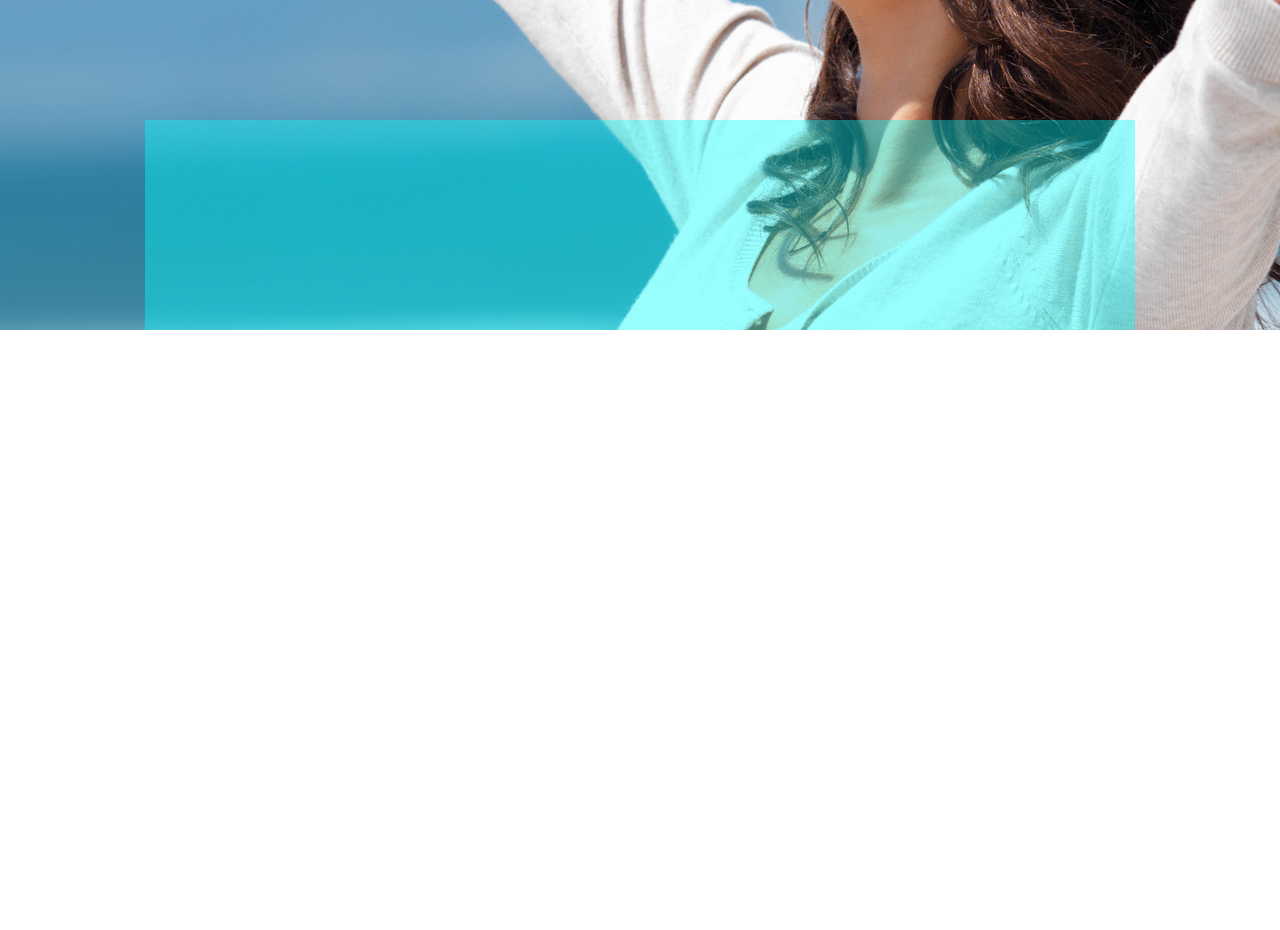
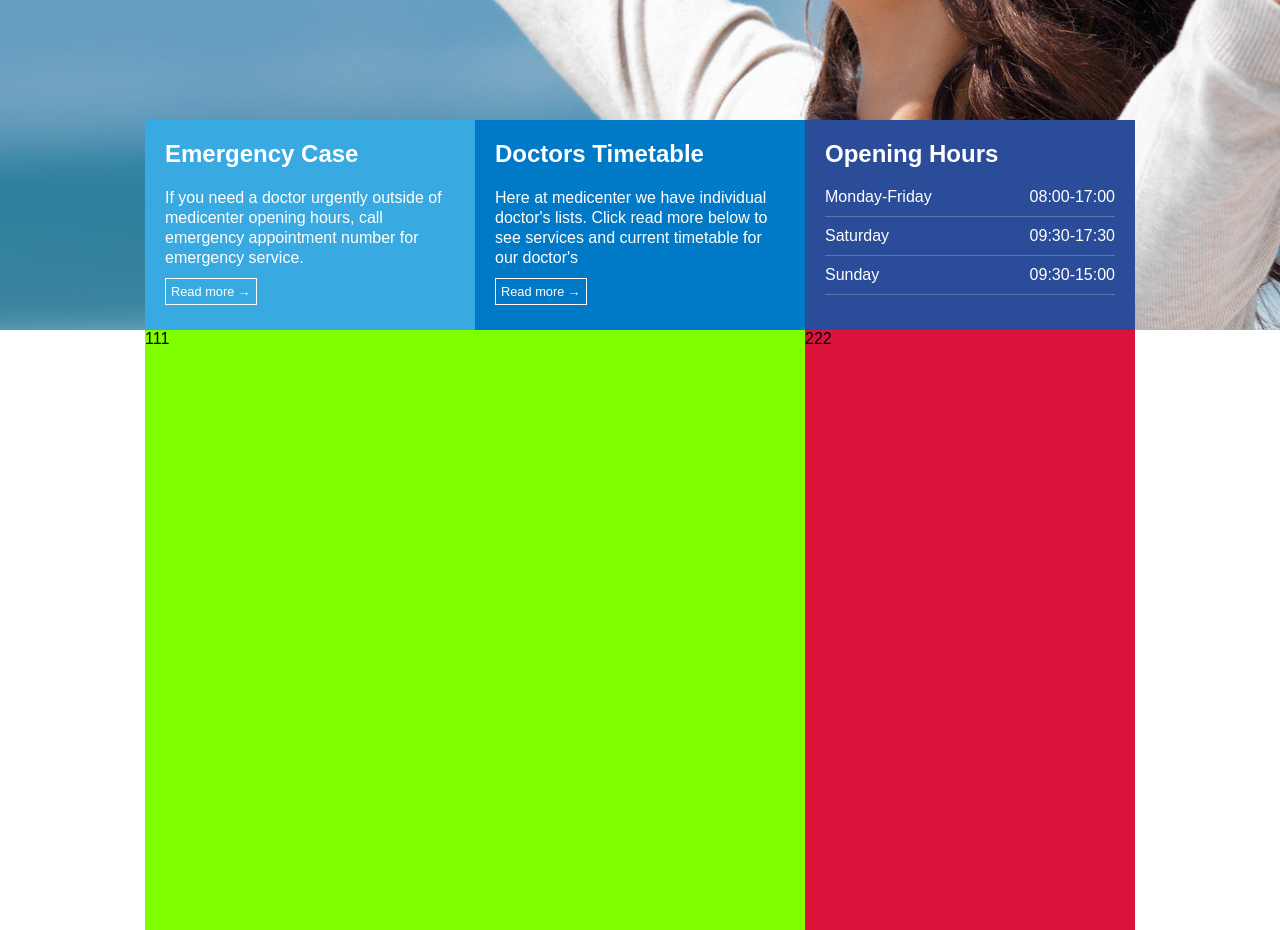
Before and after one commit to felipgs/html-css-b7, a plain HTML site: page desafios/desafio001-b/index.html in a window 1280 px wide. Shown: the part 460-1390 px from the top of the page. Before the commit the page ends 800 px from the top, so only its background shows below. Drawn offline with Linux system fonts and the light colour scheme.

Commit message:
att desafio001-b

```diff
--- a/desafios/desafio001-b/estilos/style.css
+++ b/desafios/desafio001-b/estilos/style.css
@@ -75,7 +75,7 @@ section.banner {
 }
 
 .banner-texto h1 {
-    font-size: 3em;
+    font-size: 4em;
     text-shadow: 1px 1px rgba(0, 0, 0, 0.61);
 }
 
@@ -86,6 +86,84 @@ section.banner {
 }
 
 .banner-blocos {
-    background-color: rgba(0, 255, 255, 0.397);
+    display: flex;
     height: 210px;
 }
+
+.bloco1, .bloco2, .bloco3 {
+    flex: 1;
+    color: white;
+    padding: 20px;
+
+}
+
+.bloco1 {
+    background-color: rgb(57, 170, 225);
+}
+.bloco2 {
+    background-color: rgb(0, 121, 199);
+}
+.bloco3 {
+    background-color: rgb(43, 76, 153);
+}
+
+.bloco1 h2, .bloco2 h2, .bloco3 h2 {
+    margin-bottom: 20px;
+}
+
+.bloco1 p, .bloco2 p {
+    line-height: 20px;
+}
+
+.banner-blocos  a {
+    font-size: 0.8em;
+    display: inline-block;
+    color: white;
+    text-decoration: none;
+    border: 1px solid white;
+    margin-top: 10px;
+    padding: 5px;
+}
+
+.bloco1 a:hover {
+    background-color: rgb(0, 121, 199);
+    font-weight: bold;
+}
+
+.bloco2 a:hover {
+    background-color: rgb(57, 170, 225);
+    font-weight: bold;
+}
+
+.horario1, .horario2, .horario3 {
+    display: flex;
+    justify-content: space-between;
+    padding-bottom: 10px;
+    border-bottom: 1px solid rgba(255, 255, 255, 0.233);
+}
+
+.horario2, .horario3 {
+    padding-top: 10px;
+}
+
+section.informacoes {
+    display: flex;
+    justify-content: center;
+    background-color: white;
+    height: 600px;
+}
+
+.noticias {
+    display: flex;
+    justify-content: space-between;
+}
+
+.novidades {
+    flex: 2;
+    background-color: chartreuse;
+}
+
+.departamentos {
+    flex: 1;
+    background-color: crimson;
+}
--- a/desafios/desafio001-b/index.html
+++ b/desafios/desafio001-b/index.html
@@ -39,9 +39,53 @@
                 </div>
 
                 <div class="banner-blocos">
-
+                    <div class="bloco1">
+                        <h2>Emergency Case</h2>
+                        <p>
+                            If you need a doctor urgently outside of medicenter opening hours, call emergency appointment number for emergency service.
+                        </p>
+                        <a href="#">Read more &rarr;</a>
+                    </div>
+                    <div class="bloco2">
+                        <h2>Doctors Timetable</h2>
+                        <p>
+                            Here at medicenter we have individual doctor's lists. Click read more below to see services and current timetable for our doctor's
+                        </p>
+                        <a href="#">Read more &rarr;</a>
+                    </div>
+                    <div class="bloco3">
+                        <h2>Opening Hours</h2>
+                        <div>
+                            <div class="horario1">
+                                <div>Monday-Friday</div>
+                                <div>08:00-17:00</div>
+                            </div>
+                            <div class="horario2">
+                                <div>Saturday</div>
+                                <div>09:30-17:30</div>
+                            </div>
+                            <div class="horario3">
+                                <div>Sunday</div>
+                                <div>09:30-15:00</div>
+                            </div>
+                        </div>
+                    </div>
                 </div>
             </div>
+        </section>
+
+        <section class="informacoes">
+
+            <div class="container noticias">
+                <div class="novidades">
+                    111
+                </div>
+
+                <aside class="departamentos">
+                    222
+                </aside>
+            </div>
+
         </section>
 
     </main>
```
